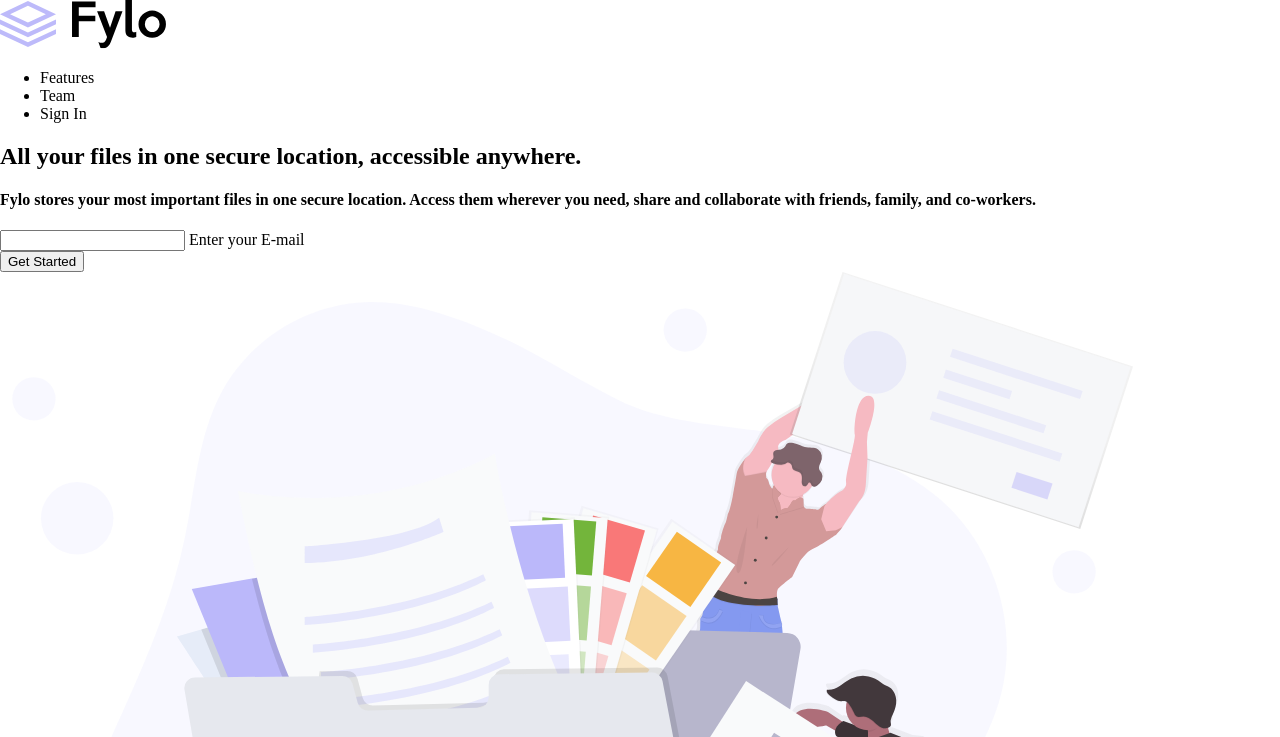
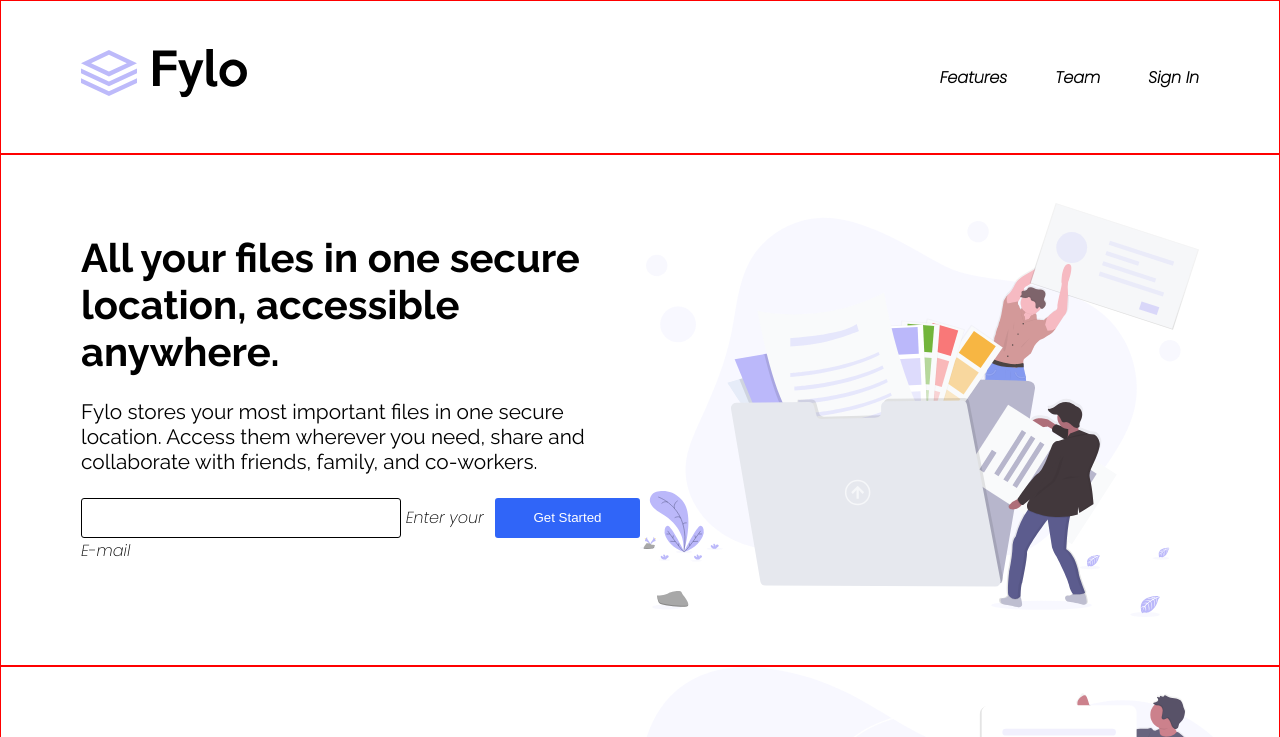
Before and after one commit to persolanstereox/fylo-landing-page, a plain HTML site: page main.html in a window 1280 px wide. Shown: the top 737 px of the page. Drawn offline with Linux system fonts and the light colour scheme.

Commit message:
second commit

```diff
--- a/main.css
+++ b/main.css
@@ -1,5 +1,89 @@
-body {
+:root {
+    --Very-Dark-Blue: hsl(243, 87%, 12%);
+    --Desaturated-Blue: hsl(238, 22%, 44%);
+    --Bright-Blue: hsl(224, 93%, 58%);
+    --Moderate-Cyan: hsl(170, 45%, 43%);
+    --Light-Grayish-Blue: hsl(240, 75%, 98%);
+    --Light-Gray: hsl(0, 0%, 75%);
+}
+* {
+    margin: 0;
     padding: 0;
-    margin: 0;
     box-sizing: border-box;
 }
+body {
+    font-family: 'Poppins', sans-serif;
+}
+.header-content, .f-part, .padding-box {
+    padding: 3rem 5rem;
+}
+header, section, footer {
+    border: solid 1px red;
+}
+.header-content {
+    display: flex;
+    align-items: center;
+    justify-content: space-between;
+}
+ ul {
+    display: flex;
+    list-style: none;
+    padding-left: 0;
+    gap: 3rem;
+
+}
+li, a, a:visited  {
+    text-decoration: none;
+    font-weight: 700;
+    color: black;
+}
+a:hover {
+    color: var(--Desaturated-Blue);
+}
+.box {
+    display: flex;
+}
+.info-box, .image {
+    width: 50%;
+    display: flex;
+    flex-direction: column;
+    justify-content: center;
+
+}
+
+.image  img {
+    width: 100%;
+    height: 100%;
+}
+h1 {
+    font-weight: 700;
+    font-size: 2.5rem;
+    font-family: 'Raleway', sans-serif;
+}
+h1, h4, .input-button {
+    margin-bottom: 1.5rem;
+}
+h4 {
+    font-size: 1.3rem;
+    font-weight: 400;
+    font-family: 'Raleway', sans-serif;
+}
+.input-button {
+    display: flex;
+}
+input {
+    height: 2.5rem;
+    width: 20rem;
+    border: solid 1px black;
+    border-radius: 3px;
+    padding-left: 10px;
+
+}
+button {
+    height: 2.5rem;
+    width: 10rem;
+    background-color: var(--Bright-Blue);
+    color: white;
+    border-radius: 3px;
+    border: none;
+}
--- a/main.html
+++ b/main.html
@@ -6,6 +6,12 @@
     <meta name="viewport" content="width=device-width, initial-scale=1.0">
     <title>Landing Page</title>
     <link rel="stylesheet" href="main.css"/>
+    <link rel="preconnect" href="https://fonts.googleapis.com">
+<link rel="preconnect" href="https://fonts.gstatic.com" crossorigin>
+<link href="https://fonts.googleapis.com/css2?family=Poppins:ital,wght@1,200&family=Raleway:wght@400;700&display=swap" rel="stylesheet">
+<link rel="preconnect" href="https://fonts.googleapis.com">
+<link rel="preconnect" href="https://fonts.gstatic.com" crossorigin>
+<link href="https://fonts.googleapis.com/css2?family=Raleway:wght@700&display=swap" rel="stylesheet">
 </head>
 <body>
     <div class="page-container">
@@ -17,25 +23,26 @@
                 <nav class="options">
                     <ul>
                         <li>
-                            Features
+                            <a href="https://youtu.be/JYVTGTA_q4o">Features</a>
                         </li>
                         <li>
-                            Team
+                            <a>Team</a>
                         </li>
                         <li>
-                            Sign In
+                            <a>Sign In</a>
                         </li>
                     </ul>
                 </nav>
             </div>
         </header>
         <main>
-            <div class="content">
+
                 <section class="f-part">
+                    <div class="box">
                         <div class="info-box">
-                        <h2>
-                            All your files in one secure location, accessible anywhere.
-                        </h2>
+                            <h1>
+                                All your files in one secure <p>location, accessible anywhere.</p>
+                            </h1>
                             <h4>
                                 Fylo stores your most important files in one secure location.
                                 Access them wherever you need, share and collaborate with friends,
@@ -58,6 +65,7 @@
                         </div>
                         <div class="image">
                             <img src="images/illustration-1.svg"/>
+                        </div>
                     </div>
                 </section>
                 <section class="s-part">
@@ -189,7 +197,7 @@
                         </div>
                     </div>
                 </footer>
-            </div>
+
         </main>
     </div>
 </body>
```
Lines whose indentation alone changed are shown as unchanged.
